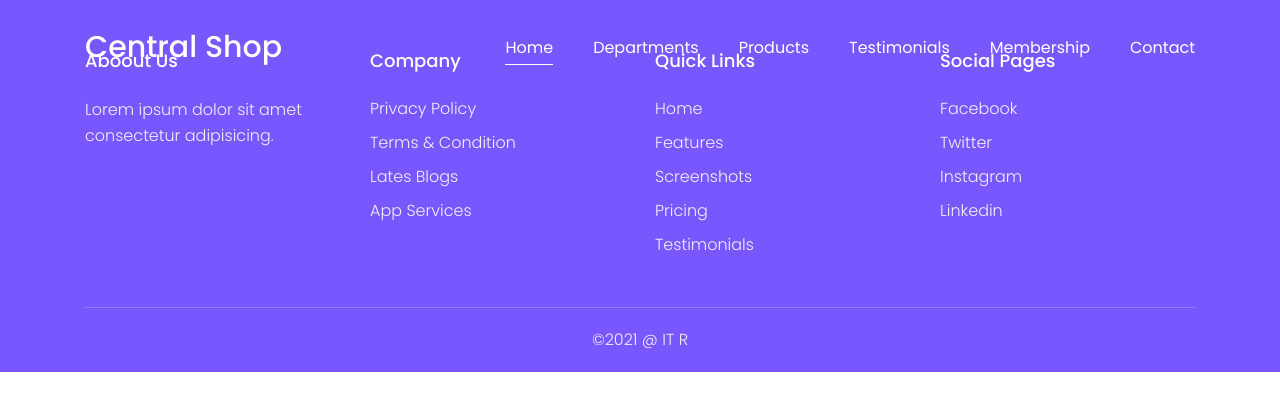
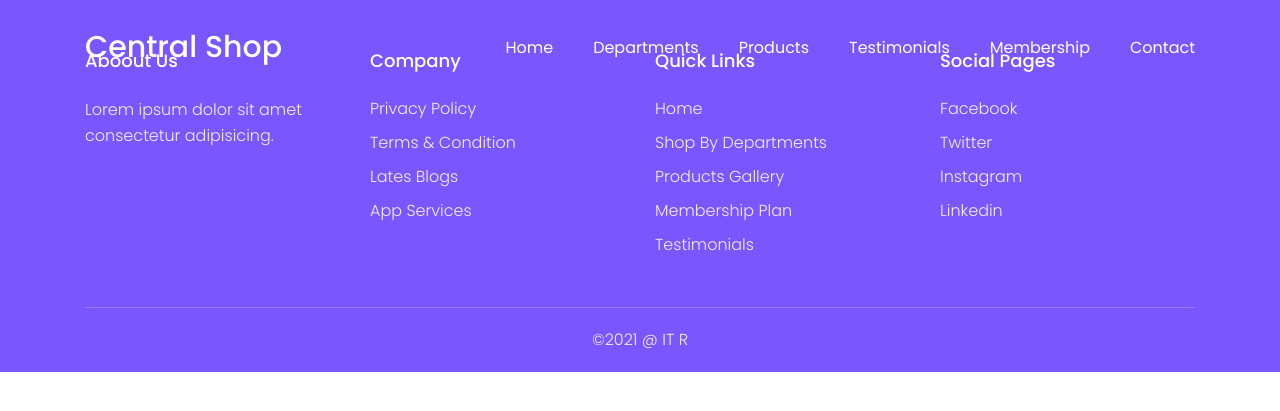
Before and after one commit to masrufjaman/central-shop, a Django app: template home/templates/home/base.html in a window 1280 px wide. Shown: the top 411 px of the page. Run offline with Django 3.2, Linux system fonts and the light colour scheme; the template is opened without the code that fills it, so the values that code supplies are empty; some libraries are stand-ins or nearby versions.

Commit message:
set links to section

```diff
--- a/home/static/home/js/main.js
+++ b/home/static/home/js/main.js
@@ -94,7 +94,12 @@ $(document).ready(function () {
       },
       1000: {
         items: 2,
-      },
-    },
+      }
+    }
+  });
+
+  // Page Scrolling - ScrollIt
+  $.scrollIt({
+    topOffset: -50
   });
 });
--- /dev/null
+++ b/home/static/home/js/scrollIt.min.js
@@ -0,0 +1 @@
+(function(e){"use strict";var t="ScrollIt",n="1.0.3";var r={upKey:38,downKey:40,easing:"linear",scrollTime:600,activeClass:"active",onPageChange:null,topOffset:0};e.scrollIt=function(t){var n=e.extend(r,t),i=0,s=e("[data-scroll-index]:last").attr("data-scroll-index");var o=function(t){if(t<0||t>s)return;var r=e("[data-scroll-index="+t+"]").offset().top+n.topOffset+1;e("html,body").animate({scrollTop:r,easing:n.easing},n.scrollTime)};var u=function(t){var n=e(t.target).closest("[data-scroll-nav]").attr("data-scroll-nav")||e(t.target).closest("[data-scroll-goto]").attr("data-scroll-goto");o(parseInt(n))};var a=function(t){var r=t.which;if(e("html,body").is(":animated")&&(r==n.upKey||r==n.downKey)){return false}if(r==n.upKey&&i>0){o(parseInt(i)-1);return false}else if(r==n.downKey&&i<s){o(parseInt(i)+1);return false}return true};var f=function(t){if(n.onPageChange&&t&&i!=t)n.onPageChange(t);i=t;e("[data-scroll-nav]").removeClass(n.activeClass);e("[data-scroll-nav="+t+"]").addClass(n.activeClass)};var l=function(){var t=e(window).scrollTop();var r=e("[data-scroll-index]").filter(function(r,i){return t>=e(i).offset().top+n.topOffset&&t<e(i).offset().top+n.topOffset+e(i).outerHeight()});var i=r.first().attr("data-scroll-index");f(i)};e(window).on("scroll",l).scroll();e(window).on("keydown",a);e("body").on("click","[data-scroll-nav], [data-scroll-goto]",function(e){e.preventDefault();u(e)})}})(jQuery)
--- a/home/templates/home/base.html
+++ b/home/templates/home/base.html
@@ -44,22 +44,27 @@
         <div class="collapse navbar-collapse" id="collapsibleNavbar">
           <ul class="navbar-nav ml-auto">
             <li class="nav-item">
-              <a class="nav-link active" href="{% url 'home-home' %}">Home</a>
+              <a
+                class="nav-link active"
+                data-scroll-nav="0"
+                href="{% url 'home-home' %}"
+                >Home</a
+              >
             </li>
             <li class="nav-item">
-              <a class="nav-link" href="#">Departments</a>
+              <a class="nav-link" data-scroll-nav="1" href="#">Departments</a>
             </li>
             <li class="nav-item">
-              <a class="nav-link" href="#">Products</a>
+              <a class="nav-link" data-scroll-nav="2" href="#">Products</a>
             </li>
             <li class="nav-item">
-              <a class="nav-link" href="#">Testimonials</a>
+              <a class="nav-link" data-scroll-nav="4" href="#">Testimonials</a>
             </li>
             <li class="nav-item">
-              <a class="nav-link" href="#">Membership</a>
+              <a class="nav-link" data-scroll-nav="5" href="#">Membership</a>
             </li>
             <li class="nav-item">
-              <a class="nav-link" href="#">Contact</a>
+              <a class="nav-link" data-scroll-nav="6" href="#">Contact</a>
             </li>
           </ul>
         </div>
@@ -136,11 +141,11 @@
             <div class="footer-col">
               <h3>Quick links</h3>
               <ul>
-                <li><a href="">home</a></li>
-                <li><a href="">features</a></li>
-                <li><a href="">screenshots</a></li>
-                <li><a href="">pricing</a></li>
-                <li><a href="">testimonials</a></li>
+                <li><a href="#home">home</a></li>
+                <li><a href="#features">shop by departments</a></li>
+                <li><a href="#screenshots">products gallery</a></li>
+                <li><a href="#pricing">membership plan</a></li>
+                <li><a href="#testimonials">testimonials</a></li>
               </ul>
             </div>
           </div>
@@ -174,6 +179,8 @@
     <script src="{% static 'home/js/bootstrap.min.js' %}"></script>
     <!-- owl carousel js -->
     <script src="{% static 'home/js/owl.carousel.min.js' %}"></script>
+    <!-- ScrollIt js -->
+    <script src="{% static 'home/js/scrollIt.min.js' %}"></script>
     <!-- jquery js -->
     <script src="{% static 'home/js/main.js' %}"></script>
     <!-- !JS Links End -->
```
Also changed, not shown: home/templates/home/home.html (+8 -8 lines).
